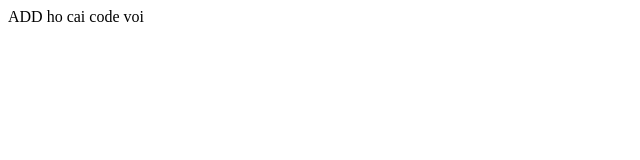
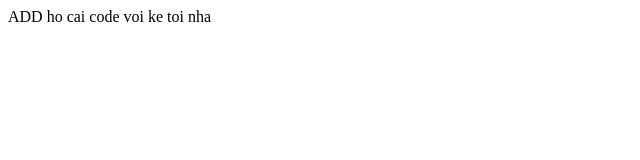
Before and after one commit to AnhHT3010/Crusshhhh, a plain HTML site: page about.html in a window 1280 px wide. Shown: the full height of the page, 0-640 px from the left. Drawn offline with Linux system fonts and the light colour scheme.

Commit message:
Update about.html

```diff
--- a/about.html
+++ b/about.html
@@ -7,6 +7,6 @@
     <title>Document</title>
 </head>
 <body>
-    ADD ho cai code voi
+    ADD ho cai code voi ke toi nha
 </body>
 </html>
```
